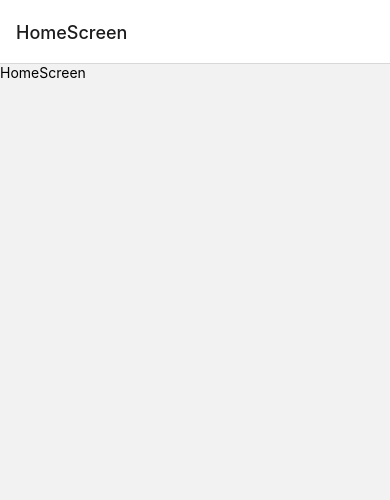
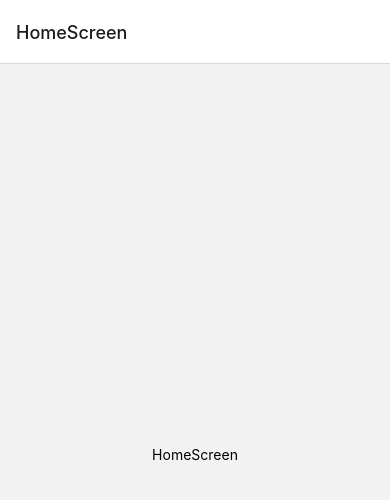
Before and after one commit to avasoft-mobility/rn-cookbook-content, a React Native app: screen /HomeScreen in a window 390 px wide. Shown: the top 500 px of the page. Built offline with nearby package versions, Linux system fonts and the light colour scheme.

Commit message:
Styles added for Text

```diff
--- a/src/pages/HomeScreen.page.tsx
+++ b/src/pages/HomeScreen.page.tsx
@@ -1,20 +1,28 @@
 import React from 'react';
-import {Pressable, Text, View} from 'react-native';
+import {StyleSheet, Text, View} from 'react-native';
 
 interface HomeScreenProps {
   navigation: any;
 }
 
 const HomeScreen: React.FC<HomeScreenProps> = props => {
-  const onPressNavigate = () => {
-    console.log('sad');
-    props.navigation.navigate('screen2');
-  };
   return (
-    <View>
-      <Text style={{color: '#000000'}}>HomeScreen</Text>
+    <View style={Styles.parentContainer}>
+      <Text style={Styles.textContainer}>HomeScreen</Text>
     </View>
   );
 };
 
+const Styles = StyleSheet.create({
+  parentContainer: {
+    width: '100%',
+    height: '100%',
+    justifyContent: 'center',
+  },
+  textContainer: {
+    color: '#000000',
+    alignSelf: 'center',
+  },
+});
+
 export default HomeScreen;
```
